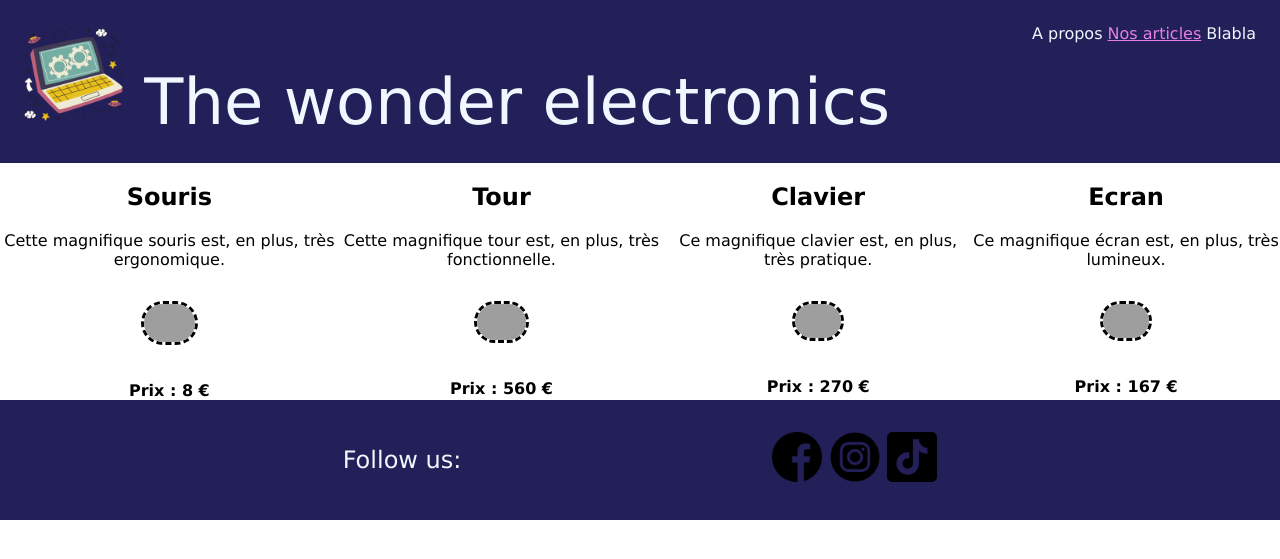
After one commit to FannyVazart/PHP_projet1, a PHP site: page /catalog-with-keys.php in a window 1280 px wide. The commit adds this page. Shown: the top 559 px of the page. Run offline with PHP 8.4, Linux system fonts and the light colour scheme; grey boxes are pictures that could not be loaded.

Commit message:
3.2 catalogue avec tableaux associatifs

```diff
--- /dev/null
+++ b/catalog-with-keys.php
@@ -0,0 +1,115 @@
+<?php
+$Souris = [
+    "name" => "Souris",
+    "price" => "8",
+    "photo" => "https://www.grosbill.com/images_produits/fbab70f8-5842-4c66-9a8f-ac6d92543d64.jpg",
+    "description" => "Cette magnifique souris est, en plus, très ergonomique.",
+];
+
+$Tour = [
+    "name" => "Tour",
+    "price" => "560",
+    "photo" => "https://www.ordi2-0.fr/wp-content/uploads/2021/02/Meilleur-ordinateur-tour-Sedatech-253x300.jpg",
+    "description" => "Cette magnifique tour est, en plus, très fonctionnelle.",
+];
+
+$Clavier = [
+    "name" => "Clavier",
+    "price" => "270",
+    "photo" => "https://i0.wp.com/sesamepc.com/wp-content/uploads/2021/05/Clavier-US-HP-840-G1-G2-850-G1-G2-dessus.jpg?fit=1200%2C800&ssl=1",
+    "description" => "Ce magnifique clavier est, en plus, très pratique.",
+];
+
+$Ecran = [
+    "name" => "Ecran",
+    "price" => "167",
+    "photo" => "https://www.cdiscount.com/pdt2/x/e/n/1/700x700/ls24a336nhuxen/rw/ecran-pc-samsung-s24a336nhu-24-fhd-dalle.jpg",
+    "description" => "Ce magnifique écran est, en plus, très lumineux.",
+];
+?>
+
+<!DOCTYPE html>
+<html lang="fr">
+
+<head>
+    <meta charset="utf-8">
+    <meta name="viewport" content="width=device-width, initial-scale=1.0">
+    <link rel="stylesheet" href="styles.css">
+    <title>Catalogue produits</title>
+</head>
+
+<body>
+    <header>
+        <?php include 'header.php'; ?>
+    </header>
+
+    <div class="catalogue">
+
+        <section class="souris">
+            <section class="nom_prod">
+                <h2>Souris</h2>
+            </section>
+            <section class="description_prod">
+                Cette magnifique souris est, en plus, très ergonomique.
+            </section>
+            <section>
+                <img class="photo_prod" src="https://www.grosbill.com/images_produits/fbab70f8-5842-4c66-9a8f-ac6d92543d64.jpg" alt="photo du produit">
+            </section>
+            <section class="prix_prod">
+                Prix : 8 €
+            </section>
+        </section>
+
+        <section class="tour">
+            <section class="nom_prod">
+                <h2>Tour</h2>
+            </section>
+            <section class="description_prod">
+            Cette magnifique tour est, en plus, très fonctionnelle.
+            </section>
+            <section>
+                <img class="photo_prod" src="https://www.ordi2-0.fr/wp-content/uploads/2021/02/Meilleur-ordinateur-tour-Sedatech-253x300.jpg" alt="photo du produit">
+            </section>
+            <section class="prix_prod">
+                Prix : 560 €
+            </section>
+        </section>
+
+        <section class="clavier">
+            <section class="nom_prod">
+                <h2>Clavier</h2>
+            </section>
+            <section class="description_prod">
+            Ce magnifique clavier est, en plus, très pratique.
+            </section>
+            <section>
+                <img class="photo_prod" src="https://i0.wp.com/sesamepc.com/wp-content/uploads/2021/05/Clavier-US-HP-840-G1-G2-850-G1-G2-dessus.jpg?fit=1200%2C800&ssl=1" alt="photo du produit">
+            </section>
+            <section class="prix_prod">
+                Prix : 270 €
+            </section>
+        </section>
+
+        <section class="ecran">
+            <section class="nom_prod">
+                <h2>Ecran</h2>
+            </section>
+            <section class="description_prod">
+            Ce magnifique écran est, en plus, très lumineux.
+            </section>
+            <section>
+                <img class="photo_prod" src="https://www.cdiscount.com/pdt2/x/e/n/1/700x700/ls24a336nhuxen/rw/ecran-pc-samsung-s24a336nhu-24-fhd-dalle.jpg" alt="photo du produit">
+            </section>
+            <section class="prix_prod">
+                Prix : 167 €
+            </section>
+        </section>
+
+    </div>
+
+    <footer>
+        <?php include 'footer.php'; ?>
+    </footer>
+</body>
+
+</html>
--- a/header.php
+++ b/header.php
@@ -16,7 +16,7 @@
             </div>
             <div class="menu">
                 A propos
-                <a href="simple-catalog.php"> Nos articles </a>
+                <a href="catalog-with-keys.php">Nos articles</a>
                 Blabla
             </div>
         </section>
--- a/styles.css
+++ b/styles.css
@@ -8,13 +8,13 @@ body {
   display: block;
   background-color: rgb(255, 255, 255);
   font-family: Verdana, sans-serif;
-  font-size: 1.5rem;
+  font-size: 1rem;
 }
 
 header {
   background-color: rgb(35, 31, 88);
   color: aliceblue;
-  padding: 2rem;
+  padding: 1.5rem;
 }
 
 .full_text_header {
@@ -23,6 +23,7 @@ header {
 }
 
 .text_header {
+    font-size: 4rem;
 }
 
 .menu {
@@ -32,13 +33,17 @@ header {
 .details_prod {
     text-align: center;
     margin-bottom: 2rem;
-    font-size: 1.5rem;
+    font-size: 1rem;
 }
 
 h1 {
   font-size: 200%;
   color: rgb(4, 33, 112);
   text-align: center;
+}
+
+h2 {
+  font-size: 1.5rem;
 }
 
 .description_prod {
@@ -73,3 +78,11 @@ a:link {
   color: rgb(228, 128, 228);
   text-decoration: underline;
 }
+
+
+/* Catalogue specificité */
+.catalogue {
+    display: flex;
+    text-align: center;
+    space-between;
+}
```
Also changed, not shown: Icons/facebook.png (added), Icons/ingenieur-informaticien.png (added), Icons/instagram.png (added), Icons/tiktok.png (added).
